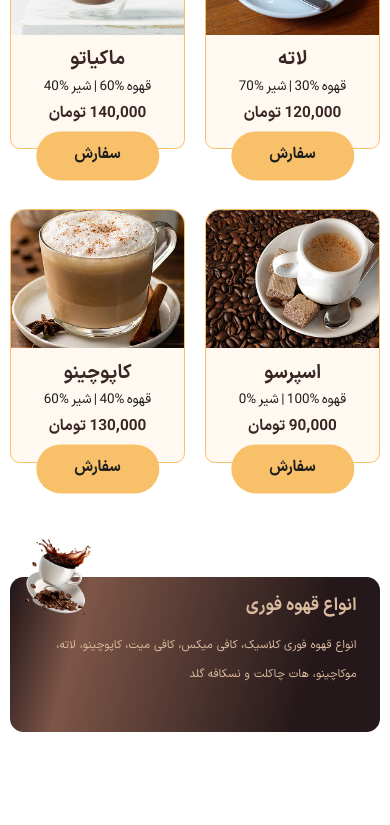
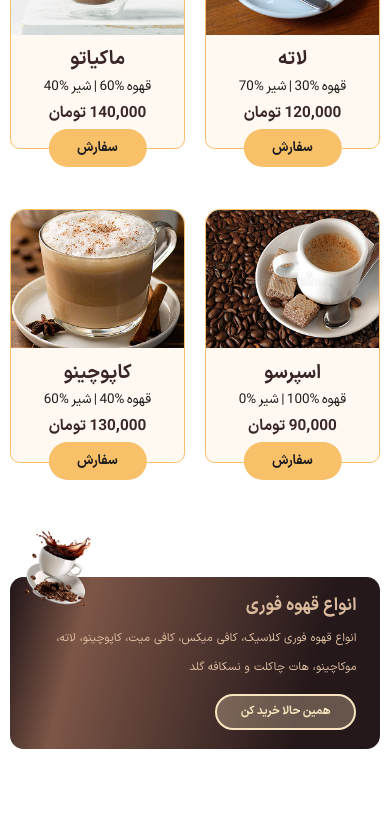
Before and after one commit to gnumobin/coffee-shop, a React (Vite) app: page / in a window 390 px wide. Shown: the part 1480-2305 px from the top of the page. Built offline with nearby package versions, Linux system fonts and the light colour scheme.

Commit message:
chore(responsive): make [Button] responsive

```diff
--- a/src/components/features/products/ProductCard.jsx
+++ b/src/components/features/products/ProductCard.jsx
@@ -26,7 +26,7 @@ const ProductCard = ({ title, img, alt, recipe, price }) => {
         <p className="text-2xl font-bold text-primary-tint-1">
           <i>{price.toLocaleString()}</i> تومان
         </p>
-        <Button className="pos-center">سفارش</Button>
+        <Button className="pos-center 2xl:-translate-y-1/2">سفارش</Button>
       </figcaption>
     </figure>
   );
--- a/src/components/ui/buttons/Button.jsx
+++ b/src/components/ui/buttons/Button.jsx
@@ -1,9 +1,10 @@
 const Button = ({ children, primary = true, className }) => {
-  const generalStyles = "rounded-full text-2xl font-bold cursor-pointer";
+  const generalStyles =
+    "rounded-full text-2xl 2xl:text-xl font-bold cursor-pointer";
   const appliedStyles = `${generalStyles} ${className} ${
     primary
-      ? "bg-yellow-shade-1 py-6 px-16 text-dark"
-      : "bg-secondary-tint-1 text-secondary py-5 px-14 border-2"
+      ? "bg-yellow-shade-1 py-6 2xl:py-4 px-16 2xl:px-12 text-dark"
+      : "bg-secondary-tint-1 text-secondary py-5 2xl:py-3 px-14 2xl:px-10 border-2"
   }`;
   return <button className={appliedStyles}>{children}</button>;
 };
--- a/src/sections/Cta.jsx
+++ b/src/sections/Cta.jsx
@@ -10,13 +10,16 @@ const Cta = () => {
           <h2 className="heading-secondary 2xl:text-4xl xl:!text-3xl text-inherit">
             انواع قهوه فوری
           </h2>
-          <p className="mt-6 mb-10 text-2xl 2xl:text-xl xl:!text-lg leading-12">
+          <p className="mt-6 2xl:mt-3 mb-10 2xl:mb-5 text-2xl 2xl:text-xl xl:!text-lg leading-12">
             انواع قهوه فوری کلاسیک، کافی میکس، کافی میت، کاپوچینو، لاته،
             موکاچینو، هات چاکلت و نسکافه گلد
           </p>
-          {/* <Button primary={false} className="mt-20">
+          <Button
+            primary={false}
+            className="mt-20 xl:mt-0 2xl:!text-lg xl:!text-xl"
+          >
             همین حالا خرید کن
-          </Button> */}
+          </Button>
         </div>
         {/* Image */}
         <img
--- a/src/styles/index.css
+++ b/src/styles/index.css
@@ -24,6 +24,7 @@
   --color-yellow: #ffcc32;
   --color-yellow-shade-1: #f9c06a;
   /* Text */
+  --text-xs: 1rem;
   --text-lg: 1.2rem;
   --text-xl: 1.4rem;
   --text-2xl: 1.6rem;
```
